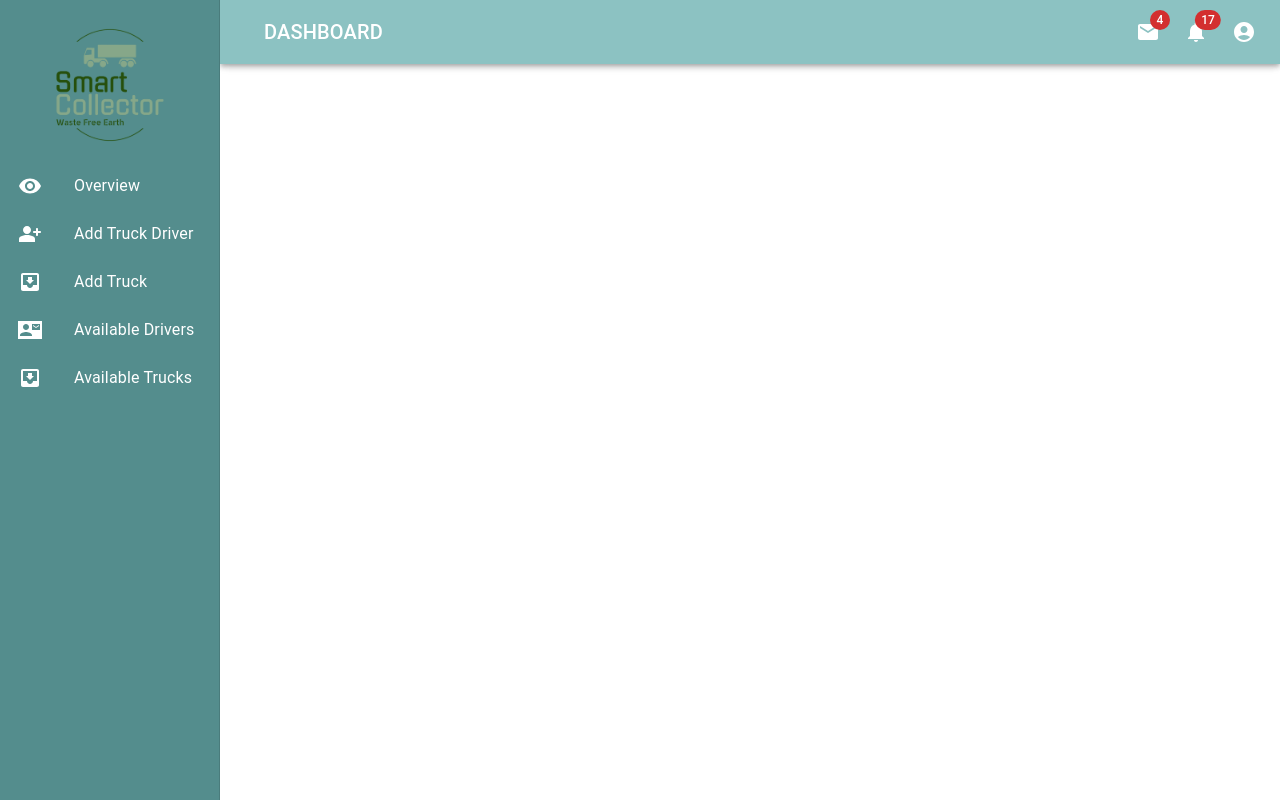
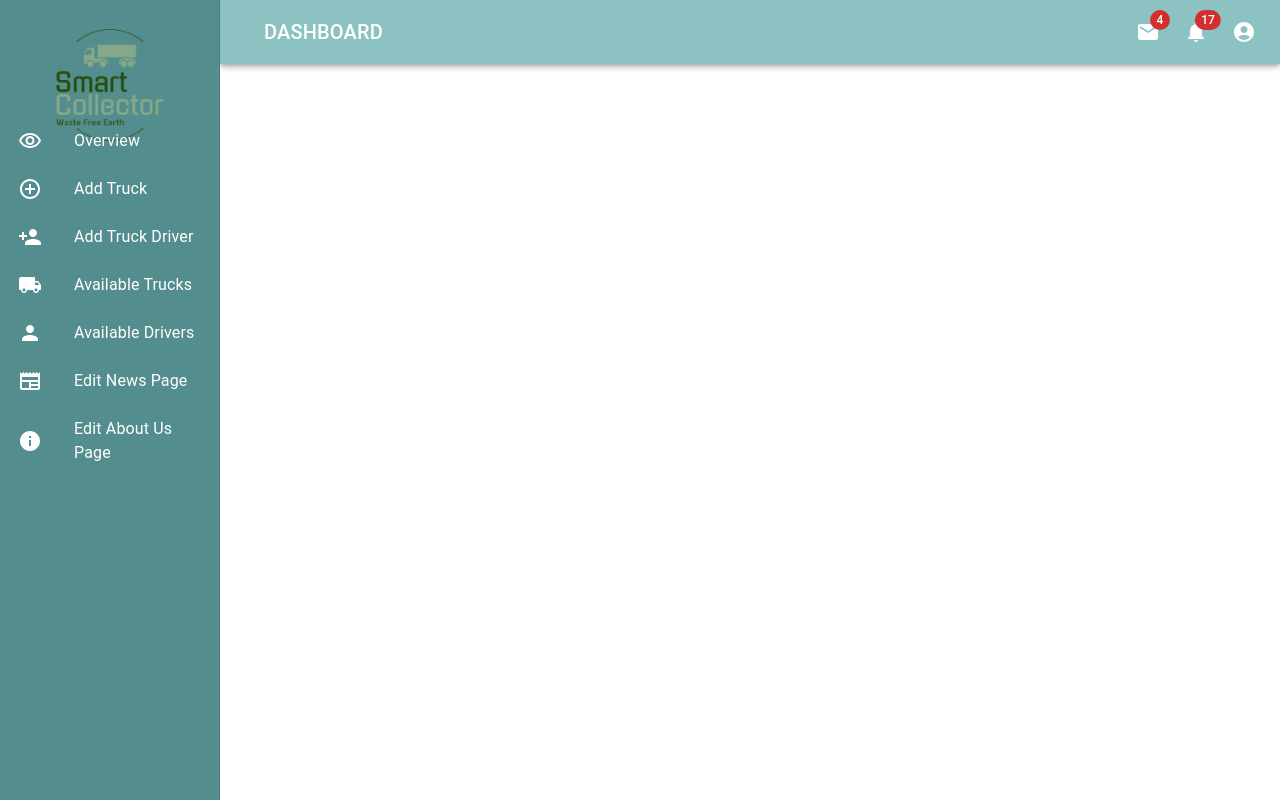
Before and after one commit to AmashaNK/GarbageCollectionMS-app-frontend, a React (Create React App) app: page /admin-dashboard in a window 1280 px wide. Built offline with nearby package versions, Linux system fonts and the light colour scheme; a web font is replaced by a local one.

Commit message:
Change the admin task list and icons

```diff
--- a/src/Components/MainPages/Admin/AdminTaskList.jsx
+++ b/src/Components/MainPages/Admin/AdminTaskList.jsx
@@ -22,6 +22,7 @@ import RemoveRedEyeRoundedIcon from '@mui/icons-material/RemoveRedEyeRounded';
 import PersonAddAltRoundedIcon from '@mui/icons-material/PersonAddAltRounded';
 import ContactMailSharpIcon from '@mui/icons-material/ContactMailSharp';
 import InboxIcon from '@mui/icons-material/MoveToInbox';
+import { AddCircleOutlineOutlined, Info, LocalShipping, Newspaper, Person, PersonAdd, VisibilityOutlined } from '@mui/icons-material';
 
 const drawerWidth = 220;
 
@@ -140,11 +141,13 @@ function ResponsiveDrawer(props) {
             <Toolbar />
             <List sx={{ display: 'flex', flexDirection: 'column', justifyContent: 'center', height: '26%', marginTop: '2px', marginLeft: '2px' }}>
                 {[
-                    { text: 'Overview', icon: <RemoveRedEyeRoundedIcon /> },
-                    { text: 'Add Truck Driver', icon: <PersonAddAltRoundedIcon /> },
-                    { text: 'Add Truck', icon: <InboxIcon /> },
-                    { text: 'Available Drivers', icon: <ContactMailSharpIcon /> },
-                    { text: 'Available Trucks', icon: <InboxIcon /> }
+                    { text: 'Overview', icon: <VisibilityOutlined/> },
+                    { text: 'Add Truck', icon: <AddCircleOutlineOutlined /> },
+                    { text: 'Add Truck Driver', icon: <PersonAdd /> },
+                    { text: 'Available Trucks', icon: <LocalShipping /> },
+                    { text: 'Available Drivers', icon: <Person /> },
+                    { text: 'Edit News Page', icon: <Newspaper /> },
+                    { text: 'Edit About Us Page', icon: <Info /> }
                 ].map((item, index) => (
                     <ListItem key={item.text} disablePadding>
                         <ListItemButton>
```
